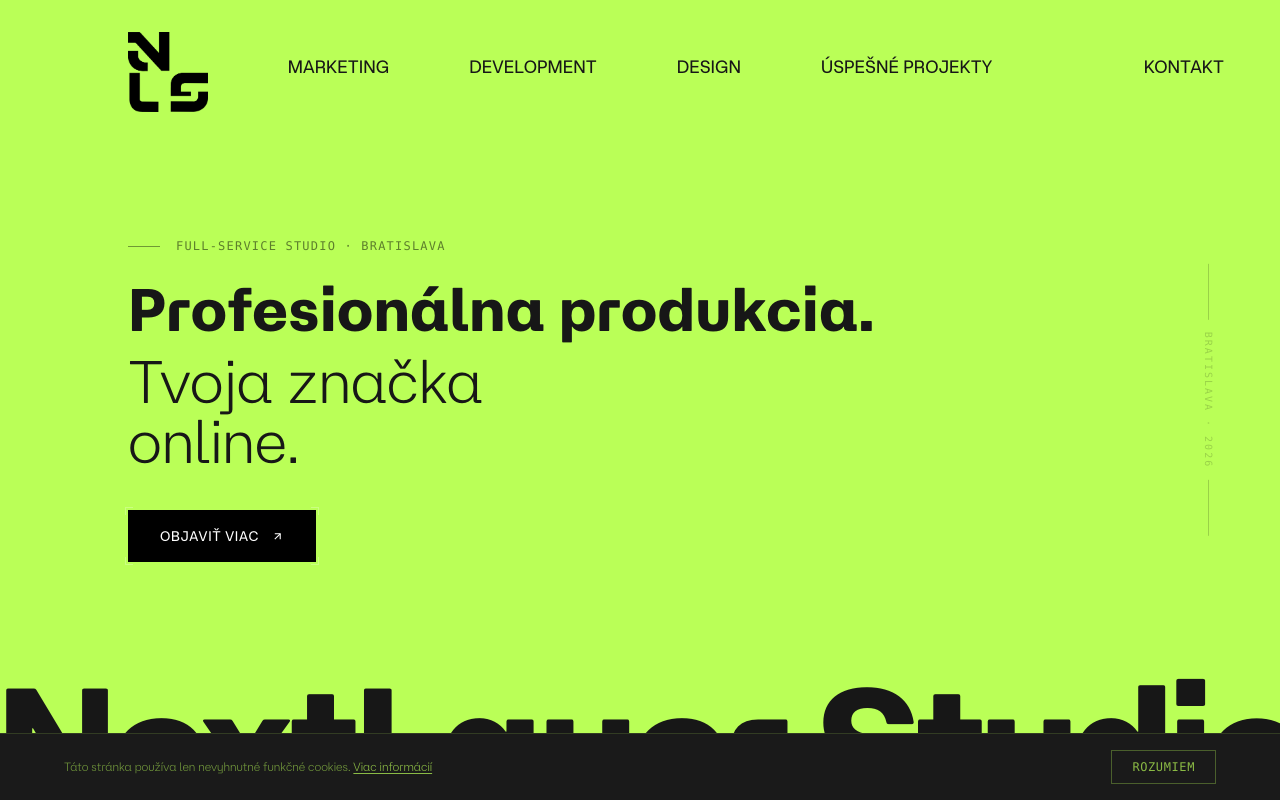
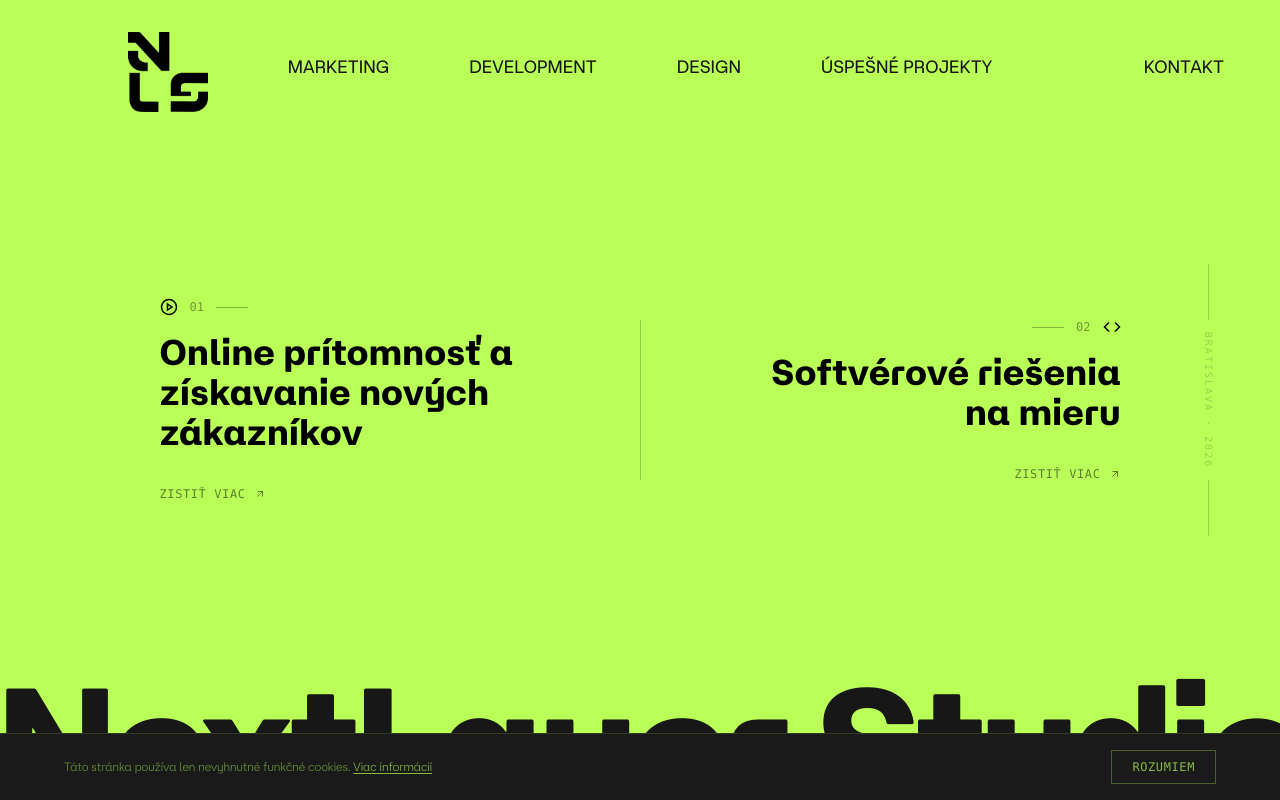
Before and after one commit to NextLayerStudio/nextlayer-studio-web-header-preview, a Next.js app: page / in a window 1280 px wide. Built offline with nearby package versions, Linux system fonts and the light colour scheme.

Commit message:
Hero: rozdelenie na Produkcia/Vyvoj sekcie s hover efektom

```diff
--- a/app/page.tsx
+++ b/app/page.tsx
@@ -26,6 +26,7 @@ export default function Home() {
   const [formErrors, setFormErrors] = useState<Record<string, string>>({});
 
   const [isMenuOpen, setIsMenuOpen] = useState(false);
+  const [heroHover, setHeroHover] = useState<'produkcia' | 'vyvoj' | null>(null);
 
   useEffect(() => {
     const checkMobile = () => setIsMobile(window.innerWidth < 768);
@@ -123,6 +124,20 @@ export default function Home() {
       setIsSubmitting(false);
     }
   };
+
+  const produkciaItems = [
+    "Video produkcia",
+    "Správa sociálnych sietí",
+    "Reklamné kampane",
+    "Content stratégia",
+  ];
+
+  const vyvojItems = [
+    "Web & e-shop",
+    "UI/UX dizajn",
+    "Brand identity",
+    "Údržba & optimalizácia",
+  ];
 
   const clients = [
     { name: "Bombafasada", logo: "/logos/bombafasada.png", link: "https://www.instagram.com/bombafasada/" },
@@ -245,32 +260,73 @@ export default function Home() {
           </a>
         )}
 
-        <div
-          className={`absolute top-1/2 transition-transform duration-300 ease-out ${isMobile ? 'left-1/2 w-full max-w-full px-4 text-center' : 'left-4 sm:left-8 md:left-12 lg:left-24 xl:left-32 w-[85%] sm:w-auto'}`}
-          style={{ transform: isMobile ? 'translate(-50%, -50%)' : `translateX(-${scrollY * 1.2}px) translateY(-50%)` }}
-        >
-          {!isMobile && (
-            <div className="flex items-center gap-4 mb-6">
-              <div className="w-8 h-[1px] bg-black/40"></div>
-              <span className="text-black/50 text-xs uppercase tracking-widest font-mono">Full-service studio · Bratislava</span>
+        {/* Blur overlay — zvyšok obrazovky sa rozmaže, keď je aktívny hover na Produkcia / Vývoj */}
+        {!isMobile && (
+          <div
+            className={`absolute inset-0 z-20 backdrop-blur-md bg-black/10 transition-opacity duration-300 ease-out ${heroHover ? 'opacity-100' : 'opacity-0'}`}
+            style={{ pointerEvents: 'none' }}
+          ></div>
+        )}
+
+        {/* Produkcia (vľavo) / Vývoj (vpravo) */}
+        {!isMobile && (
+          <div className="absolute inset-0 flex items-center justify-center gap-8 sm:gap-10 md:gap-16 lg:gap-24 pointer-events-none">
+            {/* Produkcia */}
+            <div
+              className={`group relative pointer-events-auto transition-all duration-300 max-w-[200px] sm:max-w-[240px] md:max-w-xs lg:max-w-sm ${heroHover === 'vyvoj' ? 'z-10' : 'z-30'}`}
+              onMouseEnter={() => setHeroHover('produkcia')}
+              onMouseLeave={() => setHeroHover(null)}
+            >
+              <div className="flex items-center gap-3 mb-4">
+                <svg xmlns="http://www.w3.org/2000/svg" width="18" height="18" viewBox="0 0 24 24" fill="none" stroke="black" strokeWidth="2" className="text-black/50"><circle cx="12" cy="12" r="10"></circle><polygon points="10 8 16 12 10 16 10 8"></polygon></svg>
+                <span className="text-black/40 text-xs font-mono">01</span>
+                <div className="w-8 h-px bg-black/30"></div>
+              </div>
+              <Link href="/marketing" className="block text-xl sm:text-2xl md:text-3xl lg:text-4xl font-bold leading-tight text-black hover:opacity-70 transition-opacity">
+                Online prítomnosť a získavanie nových zákazníkov
+              </Link>
+              <div className="w-0 h-[2px] bg-black mt-4 group-hover:w-16 transition-all duration-300"></div>
+              <div className="mt-4 flex items-center gap-2 text-black/50 text-xs uppercase tracking-wider font-mono group-hover:text-black transition-colors">
+                Zistiť viac
+                <svg xmlns="http://www.w3.org/2000/svg" width="12" height="12" viewBox="0 0 24 24" fill="none" stroke="currentColor" strokeWidth="2" className="group-hover:translate-x-0.5 group-hover:-translate-y-0.5 transition-transform duration-200"><line x1="7" y1="17" x2="17" y2="7"></line><polyline points="7 7 17 7 17 17"></polyline></svg>
+              </div>
+              <div className={`absolute top-full left-0 pt-6 space-y-3 transition-all duration-300 ease-out ${heroHover === 'produkcia' ? 'opacity-100 translate-y-0' : 'opacity-0 -translate-y-2 pointer-events-none'}`}>
+                {produkciaItems.map((item) => (
+                  <Link key={item} href="/marketing" className="block origin-left text-black/70 hover:text-black hover:scale-110 text-sm uppercase tracking-wider whitespace-nowrap transition-all duration-200">{item}</Link>
+                ))}
+              </div>
             </div>
-          )}
-          <p className={`leading-tight ${isMobile ? 'text-3xl w-full px-2' : 'text-3xl sm:text-4xl md:text-5xl lg:text-6xl max-w-sm sm:max-w-lg'}`}>
-            <span className={`block font-bold ${isMobile ? 'break-words' : 'whitespace-nowrap'}`}>Profesionálna produkcia.</span>
-            <span className={`block font-light ${isMobile ? 'mt-2' : 'mt-1 sm:mt-2 md:mt-3'}`}>Tvoja značka online.</span>
-          </p>
-          <button
-            onClick={() => scrollToSection(1)}
-            className={`relative group bg-black text-white font-normal hover:bg-black/80 transition-all duration-300 uppercase flex items-center gap-3 ${isMobile ? 'mt-8 px-8 py-4 text-sm mx-auto' : 'mt-8 sm:mt-10 px-8 py-4 text-sm tracking-wider'}`}
-          >
-            <span className="absolute -top-[3px] -left-[3px] w-2 h-2 border-t border-l border-white/25"></span>
-            <span className="absolute -top-[3px] -right-[3px] w-2 h-2 border-t border-r border-white/25"></span>
-            <span className="absolute -bottom-[3px] -left-[3px] w-2 h-2 border-b border-l border-white/25"></span>
-            <span className="absolute -bottom-[3px] -right-[3px] w-2 h-2 border-b border-r border-white/25"></span>
-            Objaviť viac
-            <svg xmlns="http://www.w3.org/2000/svg" width="13" height="13" viewBox="0 0 24 24" fill="none" stroke="currentColor" strokeWidth="2" className="group-hover:translate-x-0.5 group-hover:-translate-y-0.5 transition-transform duration-200"><line x1="7" y1="17" x2="17" y2="7"></line><polyline points="7 7 17 7 17 17"></polyline></svg>
-          </button>
-        </div>
+
+            {/* Deliaca čiara */}
+            <div className="w-px h-40 bg-black/20 self-center shrink-0"></div>
+
+            {/* Vývoj */}
+            <div
+              className={`group relative text-right pointer-events-auto transition-all duration-300 max-w-[200px] sm:max-w-[240px] md:max-w-xs lg:max-w-sm ${heroHover === 'produkcia' ? 'z-10' : 'z-30'}`}
+              onMouseEnter={() => setHeroHover('vyvoj')}
+              onMouseLeave={() => setHeroHover(null)}
+            >
+              <div className="flex items-center justify-end gap-3 mb-4">
+                <div className="w-8 h-px bg-black/30"></div>
+                <span className="text-black/40 text-xs font-mono">02</span>
+                <svg xmlns="http://www.w3.org/2000/svg" width="18" height="18" viewBox="0 0 24 24" fill="none" stroke="black" strokeWidth="2" className="text-black/50"><polyline points="16 18 22 12 16 6"></polyline><polyline points="8 6 2 12 8 18"></polyline></svg>
+              </div>
+              <Link href="/development" className="block text-xl sm:text-2xl md:text-3xl lg:text-4xl font-bold leading-tight text-black hover:opacity-70 transition-opacity">
+                Softvérové riešenia na mieru
+              </Link>
+              <div className="w-0 h-[2px] bg-black mt-4 ml-auto group-hover:w-16 transition-all duration-300"></div>
+              <div className="mt-4 flex items-center justify-end gap-2 text-black/50 text-xs uppercase tracking-wider font-mono group-hover:text-black transition-colors">
+                <svg xmlns="http://www.w3.org/2000/svg" width="12" height="12" viewBox="0 0 24 24" fill="none" stroke="currentColor" strokeWidth="2" className="group-hover:translate-x-0.5 group-hover:-translate-y-0.5 transition-transform duration-200 order-2"><line x1="7" y1="17" x2="17" y2="7"></line><polyline points="7 7 17 7 17 17"></polyline></svg>
+                Zistiť viac
+              </div>
+              <div className={`absolute top-full right-0 pt-6 space-y-3 transition-all duration-300 ease-out ${heroHover === 'vyvoj' ? 'opacity-100 translate-y-0' : 'opacity-0 -translate-y-2 pointer-events-none'}`}>
+                {vyvojItems.map((item) => (
+                  <Link key={item} href="/development" className="block origin-right text-black/70 hover:text-black hover:scale-110 text-sm uppercase tracking-wider whitespace-nowrap transition-all duration-200">{item}</Link>
+                ))}
+              </div>
+            </div>
+          </div>
+        )}
 
         {/* Vertikálny dekoratívny prvok */}
         {!isMobile && (
```
